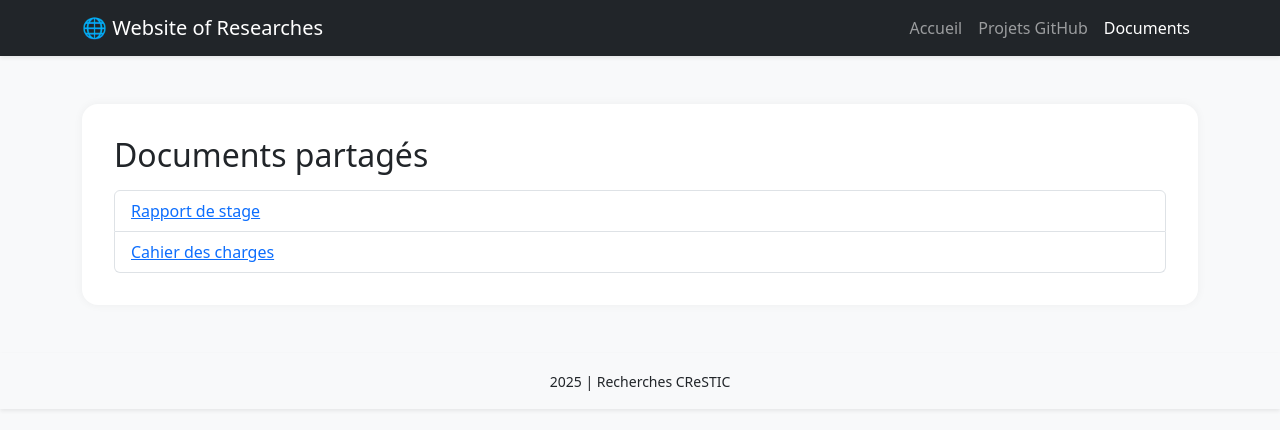
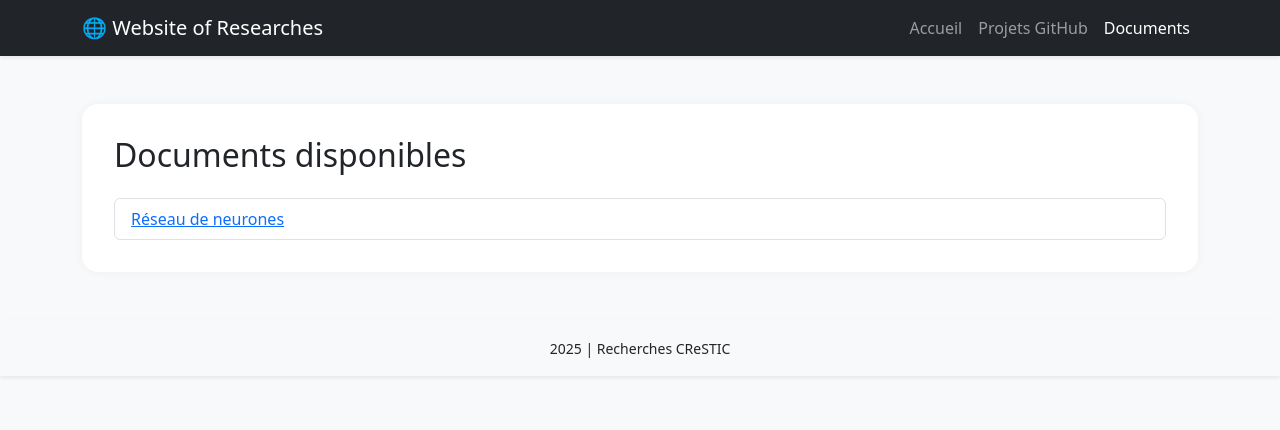
Before and after one commit to NotCrymy/WebsiteOfResearch, a plain HTML site: page docs.html in a window 1280 px wide. Drawn offline with nearby package versions, Linux system fonts and the light colour scheme.

Commit message:
add docs

```diff
--- /dev/null
+++ b/assets/docs.json
@@ -0,0 +1,6 @@
+[
+    {
+      "name": "Réseau de neurones",
+      "file": "Reseau_de_neurones.pdf"
+    }
+  ]
--- a/docs.html
+++ b/docs.html
@@ -26,11 +26,8 @@
 
   <main class="container mt-5">
     <div class="section-card">
-      <h2>Documents partagés</h2>
-      <ul class="list-group mt-3">
-        <li class="list-group-item"><a href="assets/pdfs/rapport.pdf" target="_blank">Rapport de stage</a></li>
-        <li class="list-group-item"><a href="assets/pdfs/cahier-des-charges.pdf" target="_blank">Cahier des charges</a></li>
-      </ul>
+      <h2>Documents disponibles</h2>
+      <ul id="docs-list" class="list-group mt-4"></ul>
     </div>
   </main>
 
@@ -41,6 +38,6 @@
   </footer>
 
   <script src="https://cdn.jsdelivr.net/npm/bootstrap@5.3.3/dist/js/bootstrap.bundle.min.js"></script>
-  <script src="main.js"></script>
+  <script src="scripts/docs.js"></script>
 </body>
 </html>
--- /dev/null
+++ b/scripts/docs.js
@@ -0,0 +1,18 @@
+document.addEventListener("DOMContentLoaded", () => {
+    const container = document.getElementById("docs-list");
+
+    fetch("assets/docs.json")
+      .then((res) => res.json())
+      .then((docs) => {
+        docs.forEach((doc) => {
+          const li = document.createElement("li");
+          li.className = "list-group-item";
+          li.innerHTML = `<a href="assets/pdfs/${doc.file}" target="_blank">${doc.name}</a>`;
+          container.appendChild(li);
+        });
+      })
+      .catch((err) => {
+        console.error("Erreur de chargement des fichiers :", err);
+        container.innerHTML = `<li class="list-group-item text-danger">Erreur de chargement des fichiers</li>`;
+      });
+  });
```
Also changed, not shown: index.html (+2 -2 lines), projets.html (+1 -1 lines), 1 other file.
